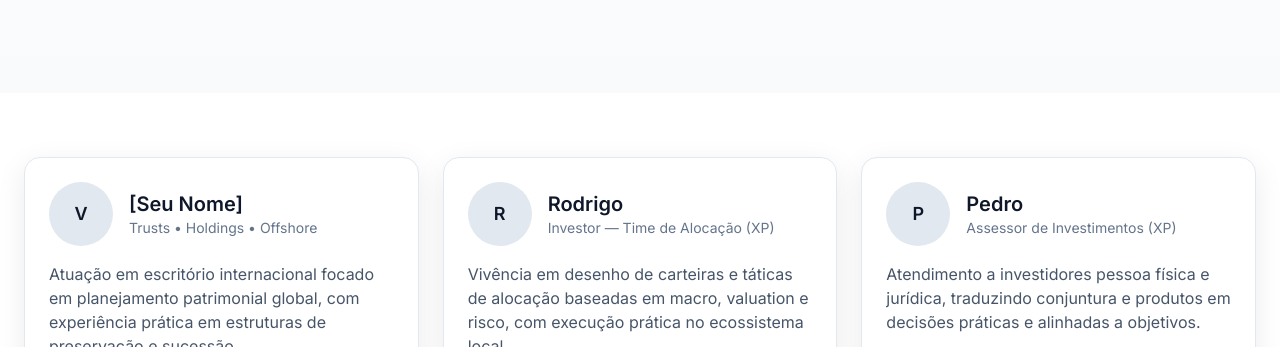
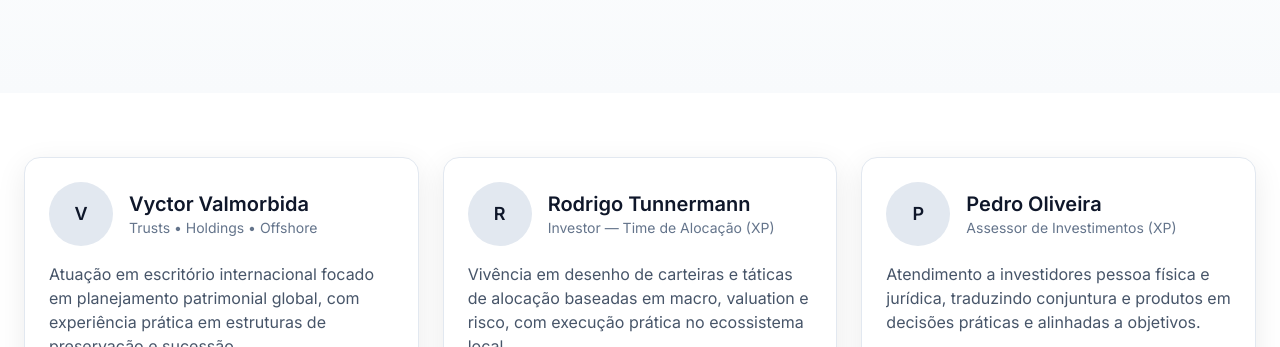
Before and after one commit to itxvitao/rpv-global-strategies, a plain HTML site: page sobre.html in a window 1280 px wide. Shown: the part 416-763 px from the top of the page. Drawn offline with nearby package versions, Linux system fonts and the light colour scheme.

Commit message:
Update sobre.html

```diff
--- a/sobre.html
+++ b/sobre.html
@@ -147,7 +147,7 @@
         <div class="flex items-center gap-4">
           <div class="h-16 w-16 rounded-full bg-slate-200 dark:bg-slate-800 overflow-hidden grid place-items-center text-lg font-semibold">V</div>
           <div>
-            <h3 class="text-xl font-semibold">[Seu Nome]</h3>
+            <h3 class="text-xl font-semibold">Vyctor Valmorbida</h3>
             <p class="text-sm text-slate-500">Trusts • Holdings • Offshore</p>
           </div>
         </div>
@@ -166,7 +166,7 @@
         <div class="flex items-center gap-4">
           <div class="h-16 w-16 rounded-full bg-slate-200 dark:bg-slate-800 grid place-items-center text-lg font-semibold">R</div>
           <div>
-            <h3 class="text-xl font-semibold">Rodrigo</h3>
+            <h3 class="text-xl font-semibold">Rodrigo Tunnermann</h3>
             <p class="text-sm text-slate-500">Investor — Time de Alocação (XP)</p>
           </div>
         </div>
@@ -185,7 +185,7 @@
         <div class="flex items-center gap-4">
           <div class="h-16 w-16 rounded-full bg-slate-200 dark:bg-slate-800 grid place-items-center text-lg font-semibold">P</div>
           <div>
-            <h3 class="text-xl font-semibold">Pedro</h3>
+            <h3 class="text-xl font-semibold">Pedro Oliveira</h3>
             <p class="text-sm text-slate-500">Assessor de Investimentos (XP)</p>
           </div>
         </div>
```
